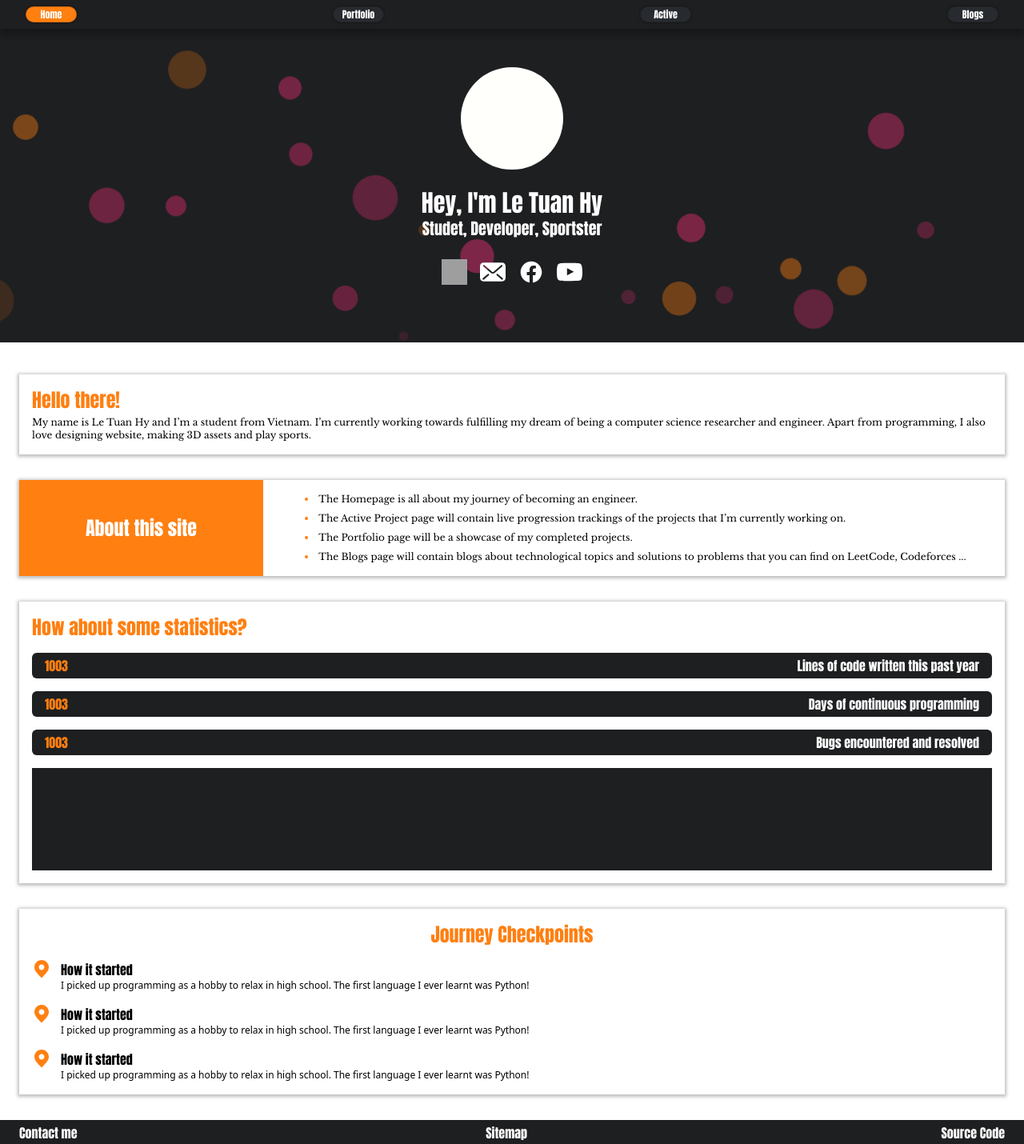
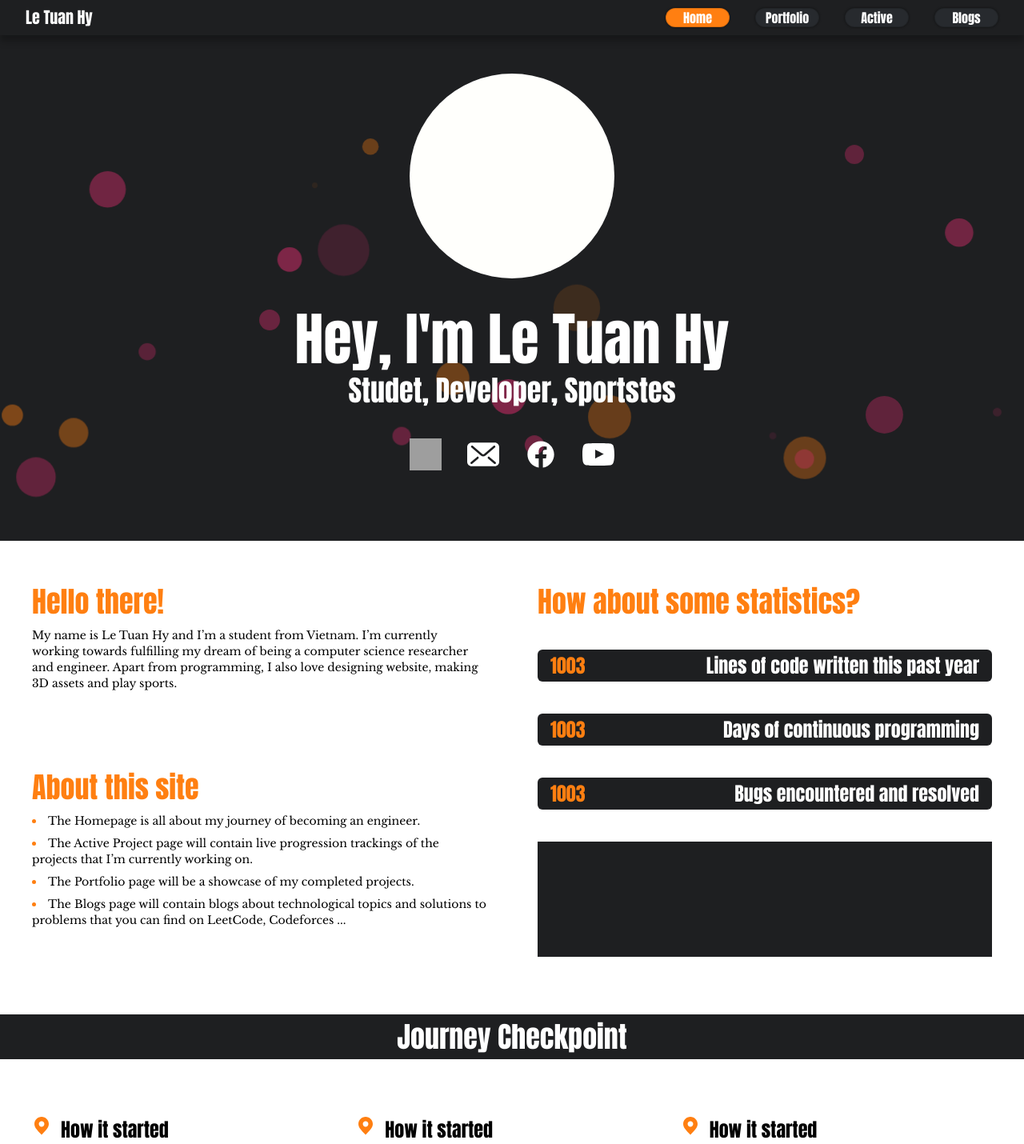
Before and after one commit to Hy-LeTuan/Hy-LeTuan.github.io, a React (Vite) app in the folder personal-profile/: page / in a window 1280 px wide. Shown: the top 1430 px of the page at 80% size. Built offline with nearby package versions, Linux system fonts and the light colour scheme; grey boxes are pictures that could not be loaded.

Commit message:
update homepage, header, footer, banner, meida header for large screen size

```diff
--- a/personal-profile/src/index.css
+++ b/personal-profile/src/index.css
@@ -9,11 +9,11 @@
 	}
 
 	.btn-header {
-		@apply font-heading-font border-border-translucent-black bg-neutral rounded-full border-1 h-5 w-16 text-white p-0 text-xs transition-colors shadow-xs duration-500;
+		@apply font-heading-font border-border-translucent-black bg-neutral rounded-full border-1 h-5 w-16 lg:h-6 lg:w-20 text-white p-0 text-xs lg:text-base transition-colors shadow-xs duration-500;
 	}
 
 	.btn-header-active {
-		@apply font-heading-font border-border-translucent-black bg-accent rounded-full border-1 h-5 w-16 text-white p-0 text-xs transition-colors shadow-xs duration-500;
+		@apply font-heading-font border-border-translucent-black  bg-accent rounded-full border-1 h-5 w-16  text-white p-0 text-xs lg:text-base lg:border-0 lg:h-6 lg:w-20 transition-colors shadow-xs duration-500;
 	}
 
 	.btn-card-footer {
@@ -23,7 +23,7 @@
 	/* Cards */
 
 	.card {
-		@apply shadow-card px-4 py-4 col-span-1 mb-8;
+		@apply shadow-card px-4 py-4 col-span-1 mb-8 lg:shadow-none;
 	}
 
 	.card-split-title {
@@ -35,7 +35,7 @@
 	}
 
 	.card-header {
-		@apply font-heading-font text-accent text-2xl;
+		@apply font-heading-font text-accent text-2xl lg:text-4xl;
 	}
 
 	.project-card {
@@ -81,7 +81,7 @@
 	/* Utilities */
 
 	.main-section {
-		@apply grid grid-cols-1 px-6;
+		@apply grid grid-cols-1 px-6 lg:grid-cols-2 lg:gap-x-8;
 	}
 
 	.row {
@@ -97,7 +97,7 @@
 	}
 
 	.section-banner {
-		@apply w-full p-2 bg-primary relative overflow-hidden mt-10 mb-10;
+		@apply w-full p-2 bg-primary relative overflow-hidden mt-10 mb-10 lg:mt-14 lg:mb-14;
 	}
 }
 
--- a/personal-profile/src/layout/Footer.jsx
+++ b/personal-profile/src/layout/Footer.jsx
@@ -6,10 +6,10 @@ function Footer() {
 		<footer className="overflow-hidden clear-both w-full bg-primary text-white">
 			<div className="flex justify-between items-top py-1 px-6">
 				<div className="flex flex-col gap-1">
-					<h4 className="text-base font-heading-font text-white">
+					<h4 className="text-base font-heading-font text-white lg:text-2xl">
 						Contact me
 					</h4>
-					<ul className="text-xs font-heading-font text-white list-disc list-inside">
+					<ul className="text-xs font-heading-font text-white list-disc list-inside lg:text-base">
 						<li>
 							<a href="https://github.com/Hy-LeTua">Github</a>
 						</li>
@@ -29,10 +29,10 @@ function Footer() {
 					</ul>
 				</div>
 				<div className="flex flex-col gap-1">
-					<h4 className="text-base font-heading-font text-white">
+					<h4 className="text-base font-heading-font text-white lg:text-2xl">
 						Sitemap
 					</h4>
-					<ul className="text-xs font-heading-font text-white list-disc list-inside">
+					<ul className="text-xs font-heading-font text-white list-disc list-inside lg:text-base">
 						<li>
 							<Link to={"/"}>Home</Link>
 						</li>
@@ -48,10 +48,10 @@ function Footer() {
 					</ul>
 				</div>
 				<div className="flex flex-col gap-1">
-					<h4 className="text-base font-heading-font text-white">
+					<h4 className="text-base font-heading-font text-white lg:text-2xl">
 						Source Code
 					</h4>
-					<ul className="text-xs font-heading-font text-white list-disc list-inside">
+					<ul className="text-xs font-heading-font text-white list-disc list-inside lg:text-base">
 						<li>
 							<a href="https://github.com/Hy-LeTuan/Hy-LeTuan.github.io">
 								Code
--- a/personal-profile/src/layout/Header.jsx
+++ b/personal-profile/src/layout/Header.jsx
@@ -20,7 +20,11 @@ function Header() {
 
 	return (
 		<nav className={`relative z-10 w-full p-2 bg-primary ${shadowStyle}`}>
-			<div className="flex justify-between items-center px-6">
+			<div className="m-0 p-0 lg:px-6 lg:flex lg:justify-between lg:items-center">
+				<h5 className="hidden lg:block font-heading-font text-white text-xl">
+					Le Tuan Hy
+				</h5>
+				<div className="flex justify-between items-center px-6 lg:px-0 lg:gap-8">
 					<Link
 						to={"/"}
 						className={
@@ -59,6 +63,7 @@ function Header() {
 						Blogs
 					</Link>
 				</div>
+			</div>
 		</nav>
 	);
 }
--- a/personal-profile/src/layout/MediaHeader.jsx
+++ b/personal-profile/src/layout/MediaHeader.jsx
@@ -4,33 +4,33 @@ function MediaHeader(relativity = ".") {
 	return (
 		<div
 			id="social-icon"
-			className="relative z-10 flex justify-center items-center gap-4">
+			className="relative z-10 flex justify-center items-center gap-4 lg:gap-6 xl:gap-8">
 			<a href="https://github.com/Hy-LeTuan">
 				<img
 					src={`${relativity}/src/assets/github.svg`}
 					alt="github link"
-					className="w-8 h-8"
+					className="w-8 h-8 lg:w-10 lg:h-10"
 				/>
 			</a>
 			<a href="mailto:letuanhy1507@gmail.com">
 				<img
 					src={`${relativity}/src/assets/email.svg`}
 					alt="email link"
-					className="w-8 h-8"
+					className="w-8 h-8 lg:w-10 lg:h-10"
 				/>
 			</a>
 			<a href="https://www.facebook.com/hy.le.148553/">
 				<img
 					src={`${relativity}/src/assets/facebook.svg`}
 					alt="facebook link"
-					className="w-8 h-8"
+					className="w-8 h-8 lg:w-10 lg:h-10"
 				/>
 			</a>
 			<a href="https://www.youtube.com/@B--LeTuanHy">
 				<img
 					src={`${relativity}/src/assets/youtube.svg`}
 					alt="youtube link"
-					className="w-8 h-8"
+					className="w-8 h-8 lg:w-10 lg:h-10"
 				/>
 			</a>
 		</div>
--- a/personal-profile/src/layout/SectionBanner.jsx
+++ b/personal-profile/src/layout/SectionBanner.jsx
@@ -4,7 +4,7 @@ import SquareAnimation from "./SquareAnimation";
 function SectionBanner(bubbleCount, bannerTitle) {
 	return (
 		<div className="section-banner">
-			<h2 className="text-2xl font-heading-font text-white text-center">
+			<h2 className="text-2xl font-heading-font text-white text-center lg:text-4xl">
 				{bannerTitle}
 			</h2>
 			{SquareAnimation(bubbleCount)}
--- a/personal-profile/src/views/Blogs.jsx
+++ b/personal-profile/src/views/Blogs.jsx
@@ -25,7 +25,7 @@ function Blogs() {
 
 		const img = await event.target.closest("button").querySelector("img");
 
-		target.classList.toggle("line-clamp-4");
+		target.classList.toggle("line-clamp-5");
 		img.classList.toggle("-rotate-90");
 	};
 
@@ -73,7 +73,7 @@ function Blogs() {
 									</h2>
 									<p
 										id={`blog-content-${index}`}
-										className="text-left font-body-font text-white text-xs line-clamp-4 transition-all duration-1000">
+										className="text-left font-body-font text-white text-xs line-clamp-5 transition-all duration-1000">
 										{blog.content}
 									</p>
 								</div>
--- a/personal-profile/src/views/Home.jsx
+++ b/personal-profile/src/views/Home.jsx
@@ -1,6 +1,7 @@
 import React, { useState } from "react";
 import SquareAnimation from "../layout/SquareAnimation";
 import MediaHeader from "../layout/MediaHeader";
+import SectionBanner from "../layout/SectionBanner";
 
 function Home() {
 	const [lineStat, setLineStat] = useState(1003);
@@ -10,14 +11,16 @@ function Home() {
 	return (
 		<>
 			<section className="relative overflow-hidden clear-both w-full bg-primary text-white font-heading-font">
-				<div className="p-12 flex flex-col gap-6 justify-center items-center overflow-hidden">
-					<div className="relative z-10 rounded-full w-32 h-32 bg-secondary"></div>
+				<div className="p-12 flex flex-col gap-6 xl:gap-10 justify-center items-center overflow-hidden">
+					<div className="relative z-10 rounded-full w-32 h-32 lg:w-48 lg:h-48 xl:w-64 xl:h-64 bg-secondary"></div>
 					<div
 						id="biography"
-						className="relative z-10 flex flex-col gap-0">
-						<h1 className="text-3xl">Hey, I'm Le Tuan Hy</h1>
-						<h4 className="text-xl">
-							Studet, Developer, Sportster
+						className="relative z-10 flex flex-col gap-0 lg:gap-2">
+						<h1 className="text-3xl lg:text-5xl xl:text-7xl">
+							Hey, I'm Le Tuan Hy
+						</h1>
+						<h4 className="text-xl lg:text-2xl xl:text-4xl">
+							Studet, Developer, Sportstes
 						</h4>
 					</div>
 					{MediaHeader(".")}
@@ -25,11 +28,11 @@ function Home() {
 				</div>
 			</section>
 			<section className="mt-10">
-				<div className="main-section">
+				<div className="main-section ">
 					<div className="card">
 						<div className="card-body-single-column gap-1 text-left">
-							<h1 className="card-header">Hello there!</h1>
-							<p className="text-xs font-body-font">
+							<h2 className="card-header">Hello there!</h2>
+							<p className="text-xs font-body-font lg:text-sm lg:mt-2">
 								My name is Le Tuan Hy and I’m a student from
 								Vietnam. I’m currently working towards
 								fulfilling my dream of being a computer science
@@ -39,15 +42,15 @@ function Home() {
 							</p>
 						</div>
 					</div>
-					<div className="card-split-title">
-						<div className="grid grid-cols-4 auto-cols-max place-items">
-							<div className="col-span-1 flex items-center justify-center bg-accent">
-								<h1 className="font-heading-font text-white text-2xl">
+					<div className="card-split-title lg:card lg:col-start-1 lg:mb-0">
+						<div className="grid grid-cols-4 auto-cols-max place-items lg:flex lg:flex-col lg:p-0 lg:gap-1">
+							<div className="col-span-1 flex items-center justify-center bg-accent lg:bg-transparent lg:justify-start lg:items-start">
+								<h2 className="card-header font-heading-font text-white lg:text-accent lg:text-left">
 									About this site
-								</h1>
+								</h2>
 							</div>
-							<div className="col-span-3 ml-4 text-left py-4 overflow-hidden flex justify-center items-center">
-								<ul className="list-disc list-inside font-body-font text-xs marker:text-accent">
+							<div className="col-span-3 ml-4 text-left py-4 overflow-hidden flex justify-center items-center lg:justify-start lg:items-start lg:text-left lg:ml-0 lg:mt-2 lg:p-0">
+								<ul className="list-disc list-inside font-body-font text-xs marker:text-accent lg:text-sm lg:text-left">
 									<li className="mb-2">
 										The Homepage is all about my journey of
 										becoming an engineer.
@@ -71,86 +74,93 @@ function Home() {
 							</div>
 						</div>
 					</div>
-					<div className="card">
-						<div className="card-body-single-column gap-4 text-left">
+					<div className="card lg:col-start-2 lg:row-start-1 lg:row-span-2 lg:mb-0">
+						<div className="card-body-single-column gap-4 text-left lg:gap-10">
 							<h2 className="card-header">
 								How about some statistics?
 							</h2>
 							<div className="statistic-row">
-								<h4 className="text-base text-accent">
+								<h4 className="text-base text-accent lg:text-2xl">
 									{lineStat}
 								</h4>
-								<h4 className="text-base text-white">
+								<h4 className="text-base text-white lg:text-2xl">
 									Lines of code written this past year
 								</h4>
 							</div>
 							<div className="statistic-row">
-								<h4 className="text-base text-accent">
+								<h4 className="text-base text-accent lg:text-2xl">
 									{dayStat}
 								</h4>
-								<h4 className="text-base text-white">
+								<h4 className="text-base text-white lg:text-2xl">
 									Days of continuous programming
 								</h4>
 							</div>
 							<div className="statistic-row">
-								<h4 className="text-base text-accent">
+								<h4 className="text-base text-accent lg:text-2xl">
 									{bugStat}
 								</h4>
-								<h4 className="text-base text-white">
+								<h4 className="text-base text-white lg:text-2xl">
 									Bugs encountered and resolved
 								</h4>
 							</div>
-							<div className="bg-primary w-full h-32"></div>
+							<div className="bg-primary w-full h-32 lg:h-36"></div>
 						</div>
 					</div>
-					<div className="card">
-						<div className="flex flex-col gap-4 justify-center text-center">
-							<h2 className="card-header">Journey Checkpoints</h2>
-							<div className="flex gap-3">
+				</div>
+				<div className="hidden lg:m-0 lg:p-0 lg:block">
+					{SectionBanner(10, "Journey Checkpoint")}
+				</div>
+				<div className="main-section lg:mb-12">
+					<div className="card lg:col-span-2">
+						<div className="flex flex-col gap-4 justify-center text-center lg:grid lg:grid-cols-3 lg:gap-y-4">
+							<h2 className="card-header lg:hidden">
+								Journey Checkpoints
+							</h2>
+							<div className="flex gap-3 lg:col-span-1">
 								<img
 									src="./src/assets/mark_location.svg"
 									alt="location mark"
 									className="w-6 h-6"
 								/>
 								<div className="">
-									<h4 className="text-left text-base font-heading-font">
+									<h4 className="text-left text-base font-heading-font lg:text-2xl">
 										How it started
 									</h4>
-									<p className="text-xs text-left">
+									<p className="text-xs text-left lg:text-sm">
+										I picked up programming as a hobby to
+										relax in high school. The first language
+										I ever learnt was Python! What the hell
+									</p>
+								</div>
+							</div>
+							<div className="flex gap-3 lg:col-span-1">
+								<img
+									src="./src/assets/mark_location.svg"
+									alt="location mark"
+									className="w-6 h-6"
+								/>
+								<div className="">
+									<h4 className="text-left text-base font-heading-font lg:text-2xl">
+										How it started
+									</h4>
+									<p className="text-xs text-left lg:text-sm">
 										I picked up programming as a hobby to
 										relax in high school. The first language
 										I ever learnt was Python!
 									</p>
 								</div>
 							</div>
-							<div className="flex gap-3">
+							<div className="flex gap-3 lg:col-span-1">
 								<img
 									src="./src/assets/mark_location.svg"
 									alt="location mark"
 									className="w-6 h-6"
 								/>
 								<div className="">
-									<h4 className="text-left text-base font-heading-font">
+									<h4 className="text-left text-base font-heading-font lg:text-2xl">
 										How it started
 									</h4>
-									<p className="text-xs text-left">
-										I picked up programming as a hobby to
-										relax in high school. The first language
-										I ever learnt was Python!
-									</p>
-								</div>
-							</div>
-							<div className="flex gap-3">
-								<img
-									src="./src/assets/mark_location.svg"
-									alt="location mark"
-									className="w-6 h-6"
-								/>
-								<div className="">
-									<h4 className="text-left text-base font-heading-font">
-										How it started
-									</h4>
-									<p className="text-xs text-left">
+									<p className="text-xs text-left lg:text-sm">
 										I picked up programming as a hobby to
 										relax in high school. The first language
 										I ever learnt was Python!
```
Also changed, not shown: 1 other file (tests, documents, lock files or other folders). Lines whose indentation alone changed are shown as unchanged.
